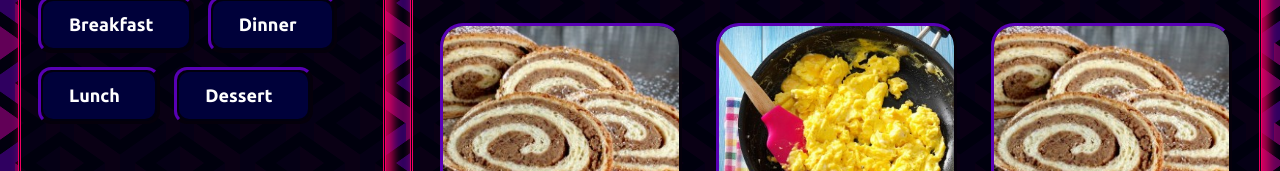
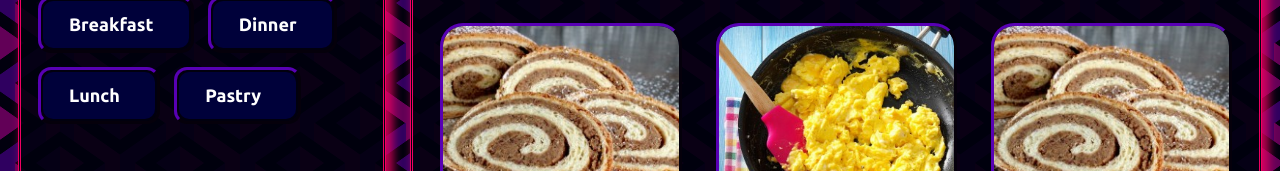
Before and after one commit to PrivateN00b/privatenoob.top, a React (Vite) app: page /Recipes in a window 1280 px wide. Shown: the part 517-688 px from the top of the page. Built offline with nearby package versions, Linux system fonts and the light colour scheme.

Commit message:
Replaced Dessert with Pastry

```diff
--- a/src/layouts/sublayouts/Filters.tsx
+++ b/src/layouts/sublayouts/Filters.tsx
@@ -20,7 +20,7 @@ export default function Filters({
         <CheckBox name="Breakfast" onCheckBoxChange={onFilterChange} />
         <CheckBox name="Dinner" onCheckBoxChange={onFilterChange} />
         <CheckBox name="Lunch" onCheckBoxChange={onFilterChange} />
-        <CheckBox name="Dessert" onCheckBoxChange={onFilterChange} />
+        <CheckBox name="Pastry" onCheckBoxChange={onFilterChange} />
       </div>
       <div style={{ margin: "0 0 20px 20px" }}>
         <h2>Restrictions:</h2>
--- a/src/pages/blogs/Recipes/Recipes.tsx
+++ b/src/pages/blogs/Recipes/Recipes.tsx
@@ -25,7 +25,7 @@ function Recipes() {
     Breakfast: false,
     Dinner: false,
     Lunch: false,
-    Dessert: false,
+    Pastry: false,
     Vegetarian: false,
     Vegan: false,
     Cheap: false,
```
